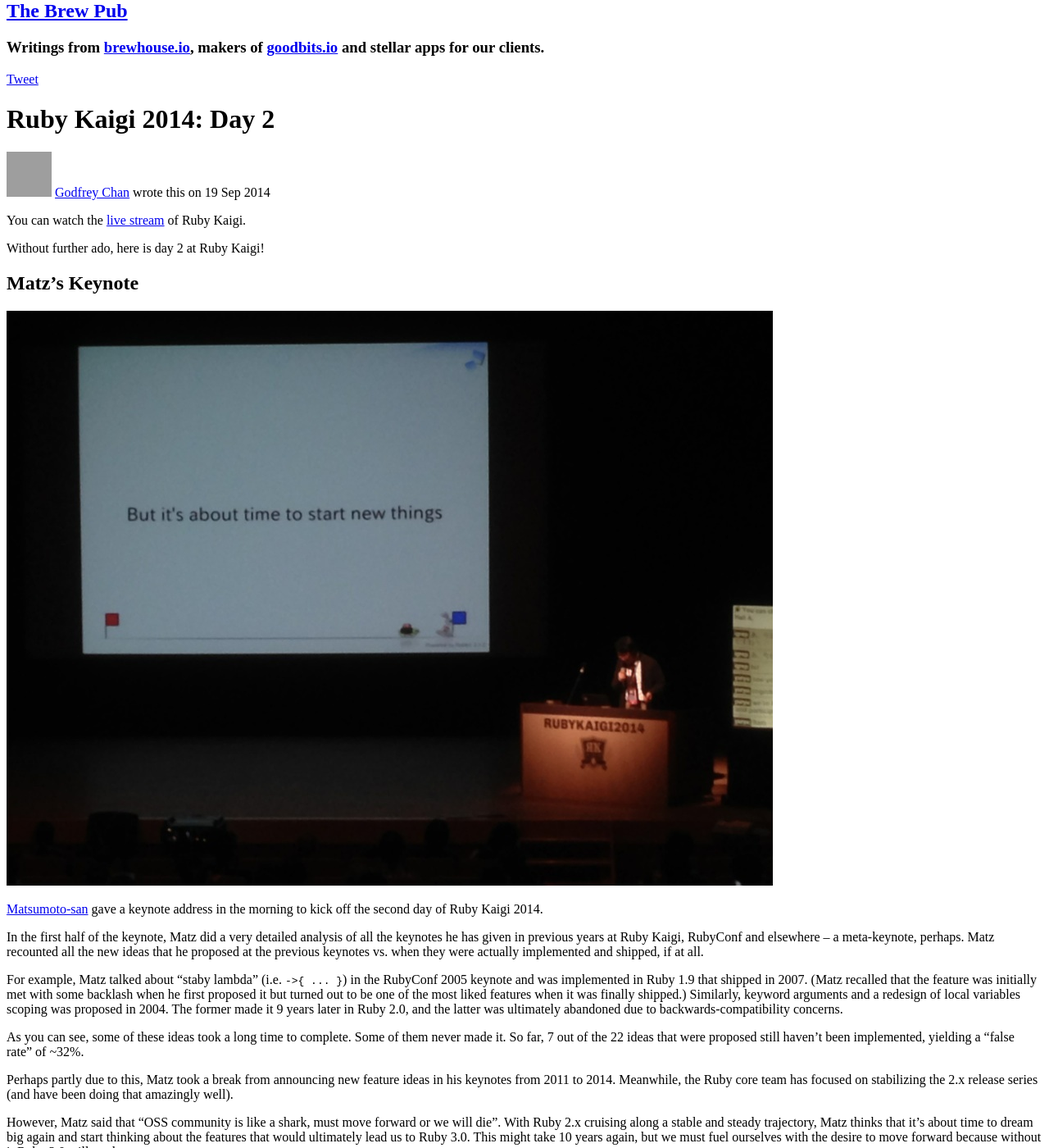
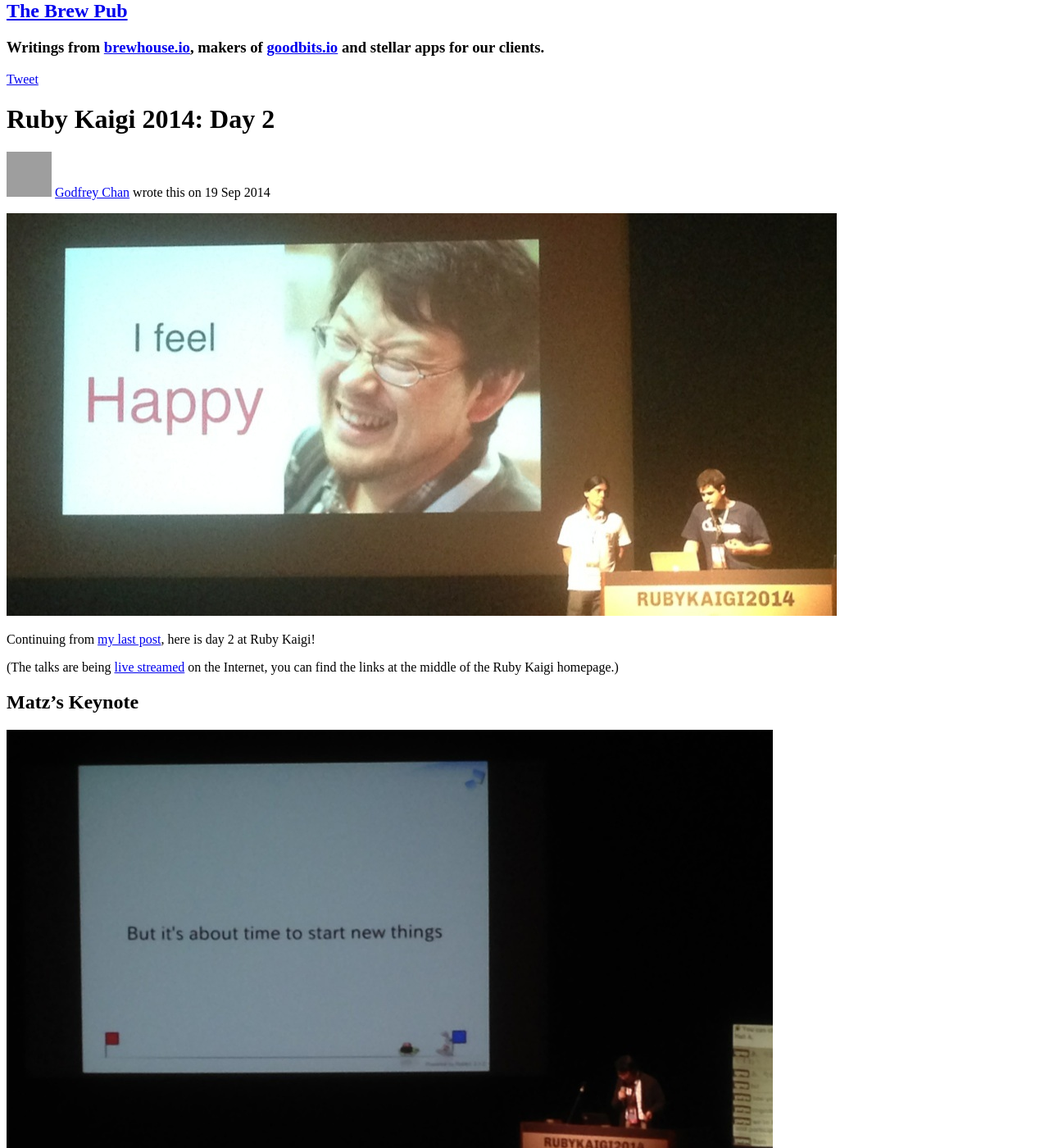
Before and after one commit to BrewhouseTeam/brewhouseteam.github.io, a Jekyll site: the page built from _posts/2014-09-19-ruby-kaigi-2014-day-2.md, in a window 1280 px wide and 1400 px high, scrolled down 746 px. Shown: the whole window at 82% size. Built offline with Jekyll 4.4.1, drawn with Linux system fonts in a browser that asks for light colours; comment, search, counter and statistics services are not loaded; a style sheet for code colours, icons or effects is not loaded; grey boxes are pictures that could not be loaded.

Commit message:
add a new picture

```diff
--- a/_posts/2014-09-19-ruby-kaigi-2014-day-2.md
+++ b/_posts/2014-09-19-ruby-kaigi-2014-day-2.md
@@ -9,9 +9,17 @@
   - ruby
 ---
 
-You can watch the [live stream](http://rubykaigi.org/2014) of Ruby Kaigi.
+<p>
+  <a href="/images/posts/ruby-kaigi-2014/i-feel-happy.jpg">
+    <img class="img-responsive" alt="I feel happy!" src="/images/posts/ruby-kaigi-2014/i-feel-happy.jpg">
+  </a>
+</p>
 
-Without further ado, here is day 2 at Ruby Kaigi!
+Continuing from [my last post](/blog/2014/09/18/ruby-kaigi-2014-day-1), here is
+day 2 at Ruby Kaigi!
+
+(The talks are being [live streamed](http://rubykaigi.org/2014) on the Internet,
+you can find the links at the middle of the Ruby Kaigi homepage.)
 
 Matz's Keynote
 --------------
```
Also changed, not shown: _posts/2014-09-18-ruby-kaigi-2014-day-1.md (+1 -1 lines), images/posts/ruby-kaigi-2014/i-feel-happy.jpg (added).
